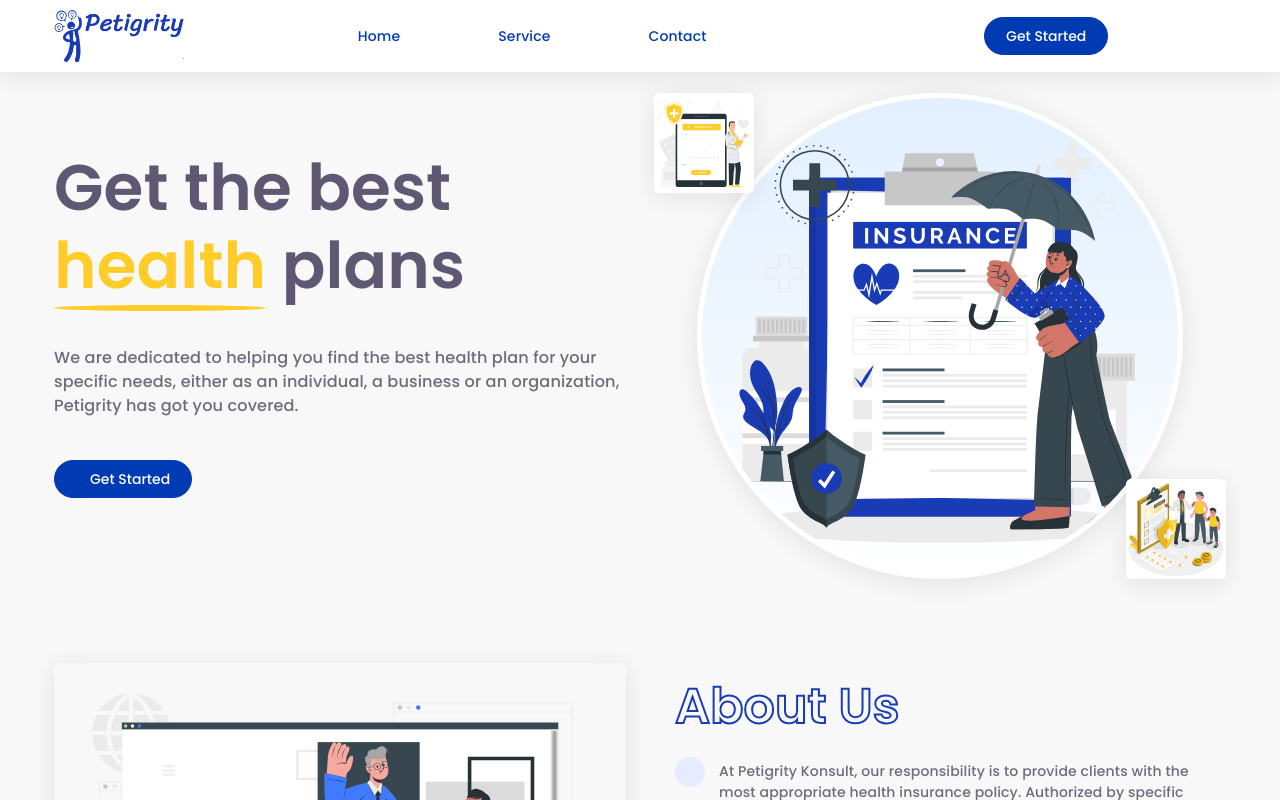
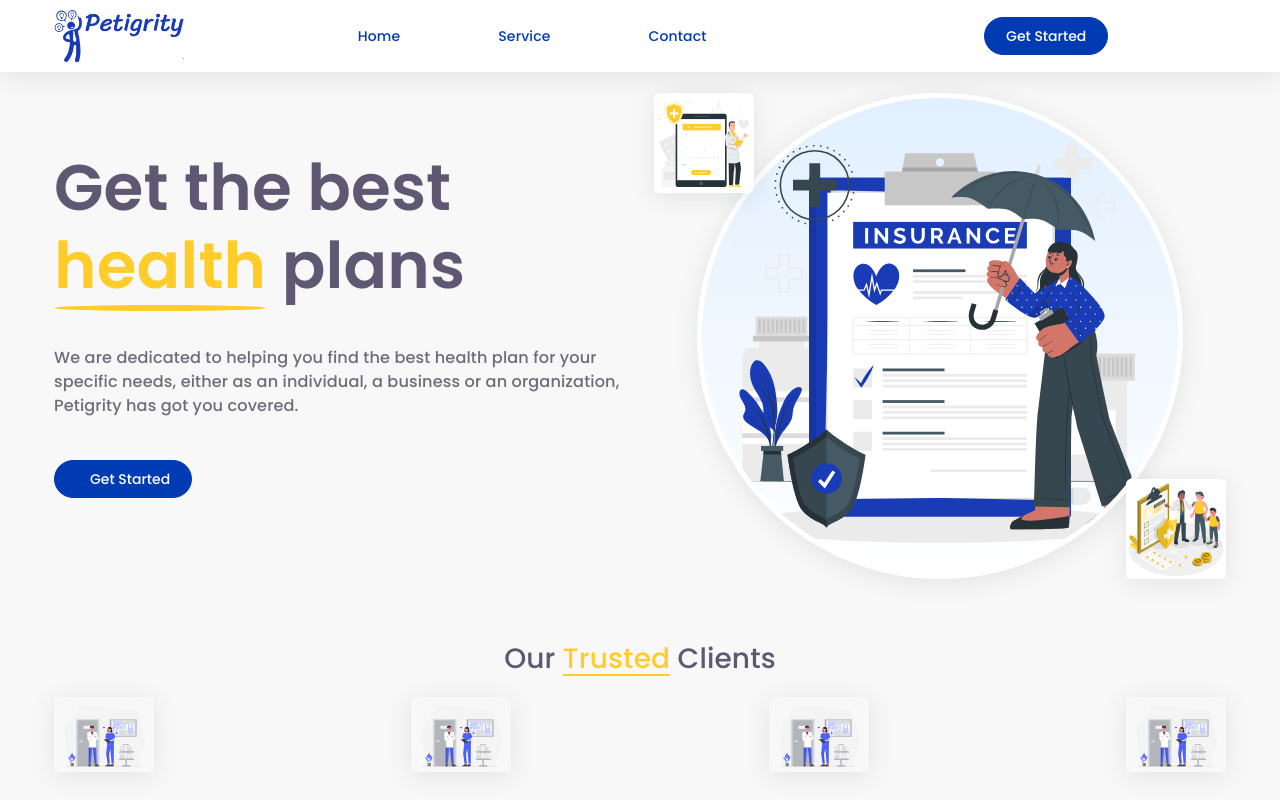
Before and after one commit to Abiodun-Samuel/petigrity-frontend, a Vue app: page / in a window 1280 px wide. Shown: the top 800 px of the page. Built offline with nearby package versions, Linux system fonts and the light colour scheme; no server answers; some icons are missing; what secure-ls would draw is missing.

Commit message:
added brand section

```diff
--- a/jsconfig.json
+++ b/jsconfig.json
@@ -15,6 +15,5 @@
       "dom.iterable",
       "scripthost"
     ]
-
   }
 }
--- /dev/null
+++ b/src/components/home/BrandsSection.vue
@@ -0,0 +1,52 @@
+<template>
+  <div class="brands">
+    <div class="container">
+      <div class="row">
+        <div class="col-lg-12">
+          <h1 class="fw-bold text-center">Our <span>Trusted</span> Clients</h1>
+          <div
+            class="
+              brand__box
+              d-flex
+              gap-1
+              justify-content-between
+              align-items-center
+              my-2
+              flex-wrap
+            "
+          >
+            <div v-for="value in 4" :key="value" class="shadow rounded">
+              <img
+                src="../../assets/images/img/doctor.svg"
+                width="100"
+                alt=""
+              />
+            </div>
+          </div>
+        </div>
+      </div>
+    </div>
+  </div>
+</template>
+<script>
+export default {};
+</script>
+<style lang="css">
+.brands {
+  position: relative;
+  padding: 3rem 0;
+}
+.brands h1 span {
+  position: relative;
+  color: var(--yellow-1);
+}
+.brands h1 span::before {
+  content: "";
+  background: var(--yellow-1);
+  height: 2.5px;
+  position: absolute;
+  bottom: 2px;
+  left: 0;
+  right: 0;
+}
+</style>
--- a/src/views/home/HomeView.vue
+++ b/src/views/home/HomeView.vue
@@ -1,5 +1,6 @@
 <template>
   <HeroSection />
+  <BrandsSection />
   <AboutSection />
   <ServicesSection />
   <PatronageSection />
@@ -13,5 +14,6 @@ import AboutSection from "@/components/home/AboutSection.vue";
 import ContactSection from "@/components/home/ContactSection.vue";
 import ServicesSection from "@/components/home/ServicesSection.vue";
 import PatronageSection from "@/components/home/PatronageSection.vue";
+import BrandsSection from "@/components/home/BrandsSection.vue";
 // import NewsletterSection from "@/components/home/NewletterSection.vue";
 </script>
--- a/vue.config.js
+++ b/vue.config.js
@@ -1,7 +1,4 @@
 const { defineConfig } = require("@vue/cli-service");
 module.exports = defineConfig({
   transpileDependencies: true,
-  devServer: {
-    hotReload: false,
-  },
 });
```
Also changed, not shown: src/components/home/HeroSection.vue (+6 -1 lines).
